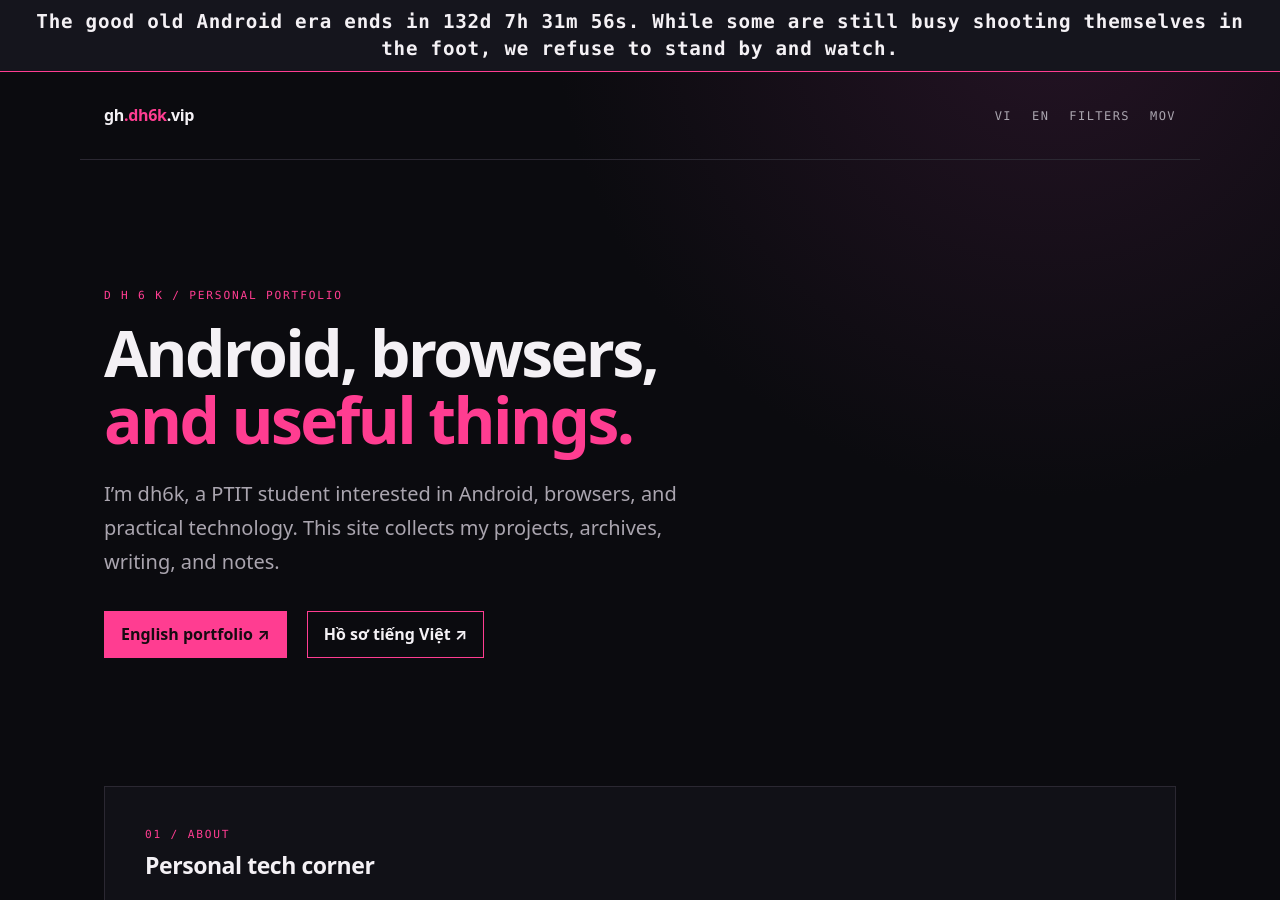
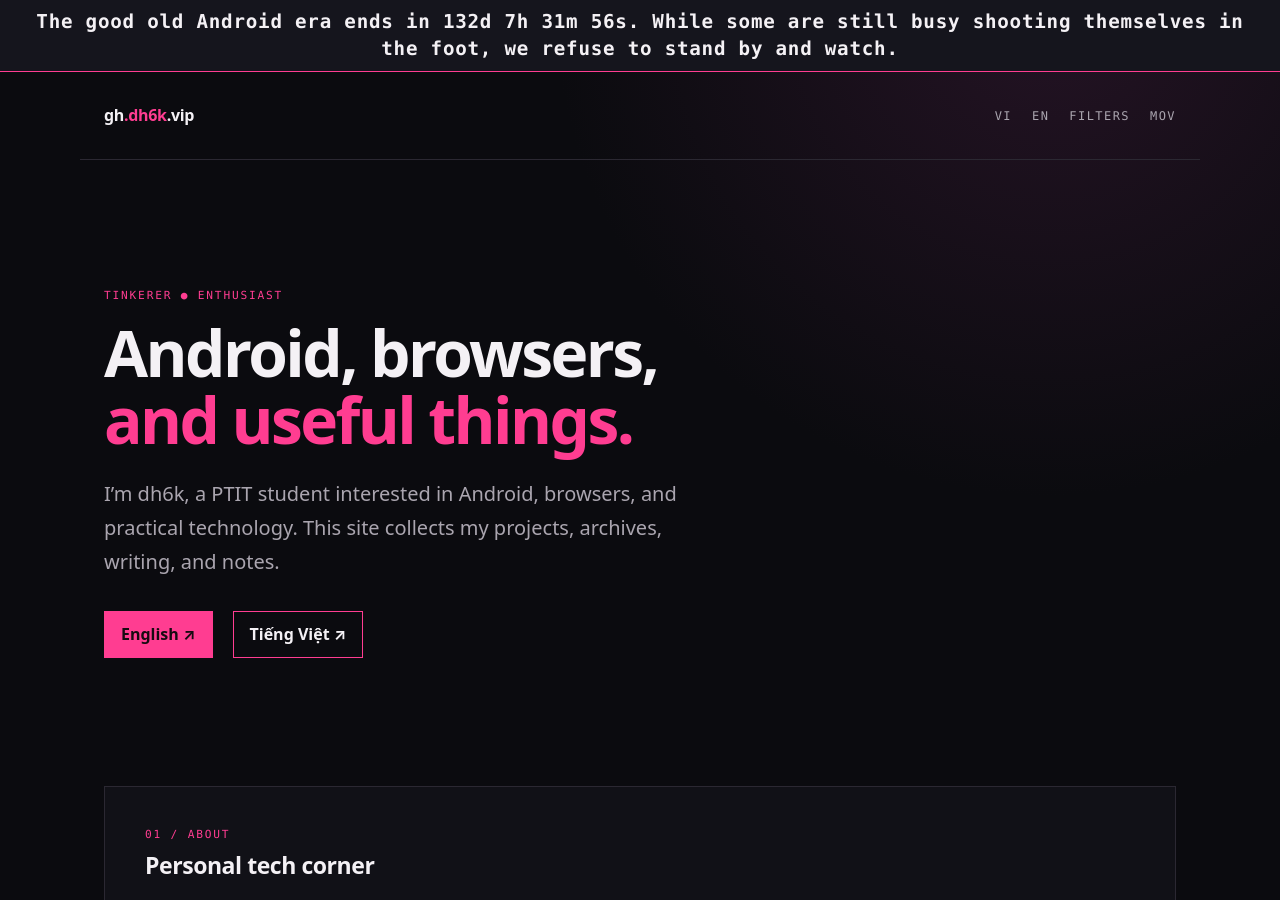
Before and after one commit to dh6k/dh6k.github.io, a Jekyll site: the page built from index.md, in a window 1280 px wide and 900 px high. Built offline with Jekyll 4.4.1, drawn with Linux system fonts in a browser that asks for light colours.

Commit message:
Update homepage hero labels

```diff
--- a/index.md
+++ b/index.md
@@ -6,12 +6,12 @@ lang: en
 permalink: /
 ---
 <section class="hero" aria-labelledby="hero-title">
-  <p class="eyebrow">D H 6 K / PERSONAL PORTFOLIO</p>
+  <p class="eyebrow">Tinkerer ● Enthusiast</p>
   <h1 id="hero-title">Android, browsers,<br><em>and useful things.</em></h1>
   <p class="lede">I’m dh6k, a PTIT student interested in Android, browsers, and practical technology. This site collects my projects, archives, writing, and notes.</p>
   <nav class="hero-actions" aria-label="Choose language">
-    <a class="button" href="/en/" hreflang="en">English portfolio ↗</a>
-    <a class="button button-secondary" href="/vi/" hreflang="vi" lang="vi">Hồ sơ tiếng Việt ↗</a>
+    <a class="button" href="/en/" hreflang="en">English ↗</a>
+    <a class="button button-secondary" href="/vi/" hreflang="vi" lang="vi">Tiếng Việt ↗</a>
   </nav>
 </section>
 
```
